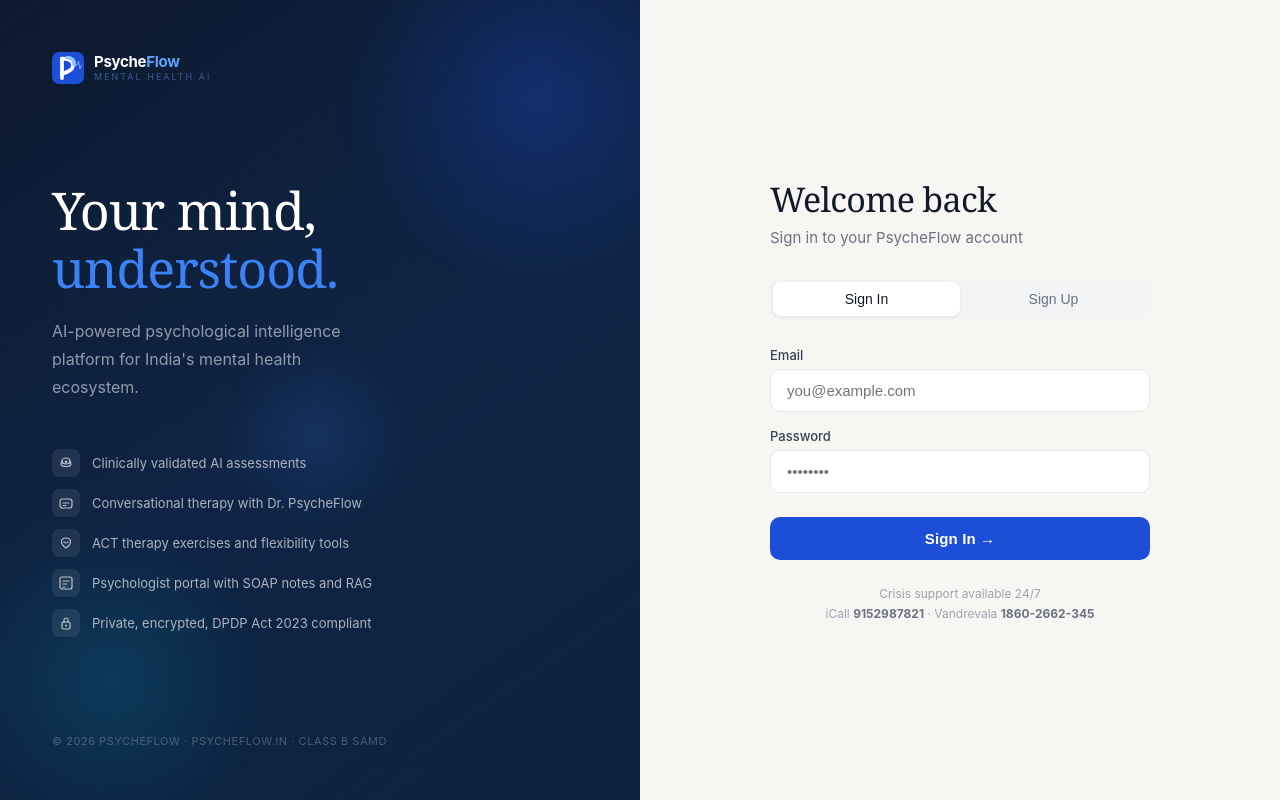
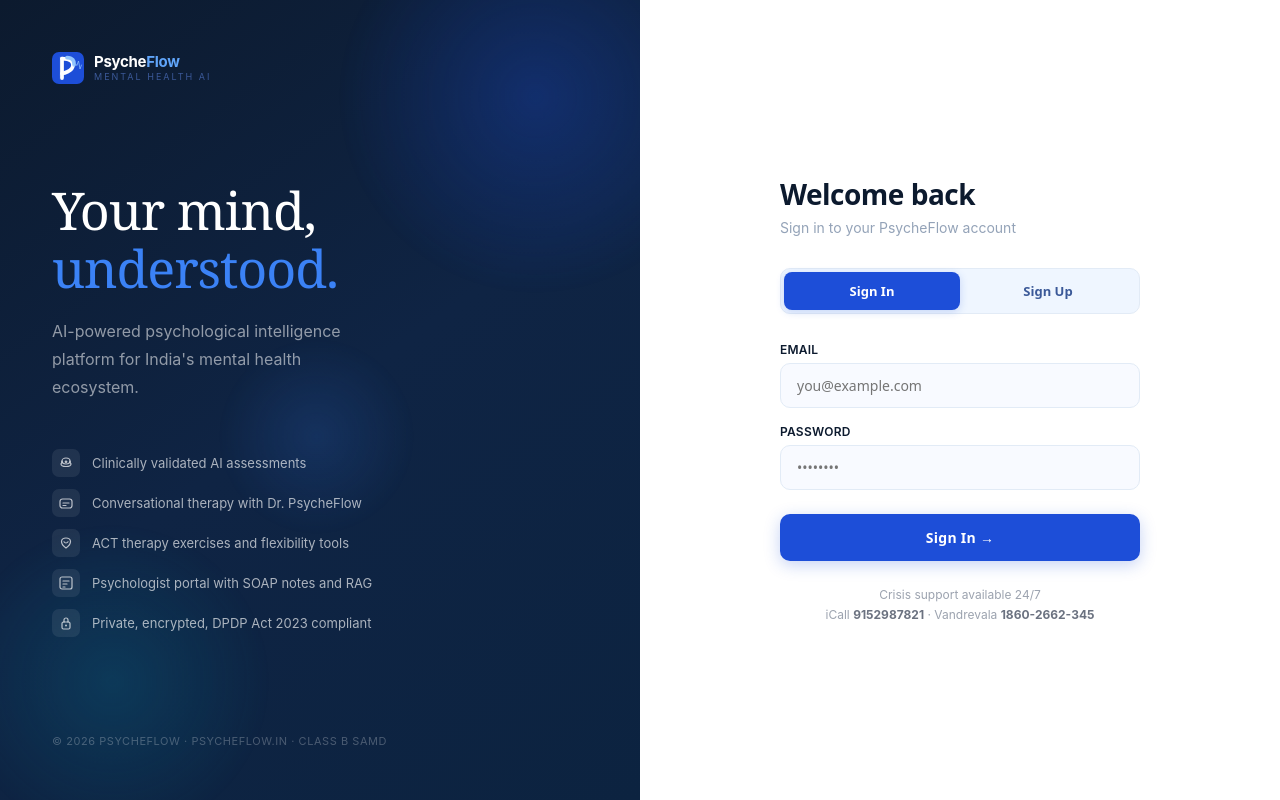
Before and after one commit to dpksaxena21/PsycheFlow, a React (Create React App) app in the folder frontend/: page / in a window 1280 px wide. Both pictures are taken after a click on the button "Get Started". Built offline with nearby package versions, Linux system fonts and the light colour scheme; a web font is replaced by a local one.

Commit message:
feat: Auth right panel redesign — white bg, Satoshi font, blue toggle, cleaner inputs

```diff
--- a/frontend/src/Auth.js
+++ b/frontend/src/Auth.js
@@ -46,7 +46,7 @@ export default function Auth({ onLogin }) {
     <div style={{
       minHeight:'100vh', display:'flex',
       fontFamily:"-apple-system, 'DM Sans', sans-serif",
-      background:'#F7F6F3'
+      background:'#F8FAFF'
     }}>
       {/* Left Panel */}
       <div onMouseMove={(e) => { const r=e.currentTarget.getBoundingClientRect(),x=(e.clientX-r.left)/r.width-0.5,y=(e.clientY-r.top)/r.height-0.5; e.currentTarget.style.setProperty('--ox',x); e.currentTarget.style.setProperty('--oy',y); }} style={{ width:'50%', minHeight:'100vh', background:'linear-gradient(145deg, #0C1A2E 0%, #0F2444 50%, #0C2340 100%)', padding:'52px', display:'flex', flexDirection:'column', justifyContent:'space-between', position:'relative', overflow:'hidden' }}>
@@ -114,37 +114,41 @@ export default function Auth({ onLogin }) {
       {/* Right Panel */}
       <div style={{
         width:'50%', display:'flex', alignItems:'center',
-        justifyContent:'center', padding:'60px'
+        justifyContent:'center', padding:'60px',
+        background:'#ffffff',
       }}>
-        <div style={{ width:'100%', maxWidth:'380px' }}>
+        <div style={{ width:'100%', maxWidth:'360px' }}>
+          <div style={{ marginBottom:32 }}>
             <h2 style={{
-            fontFamily:"'DM Serif Display', Georgia, serif",
-            fontSize:'34px', fontWeight:400, color:'#111827',
-            margin:'0 0 6px', letterSpacing:'-0.02em'
+              fontFamily:"'Satoshi', system-ui, sans-serif",
+              fontSize:'28px', fontWeight:700, color:'#0C1A2E',
+              margin:'0 0 6px', letterSpacing:'-0.5px'
             }}>
-            {mode === 'login' ? 'Welcome back' : 'Get started'}
+              {mode === 'login' ? 'Welcome back' : 'Create account'}
             </h2>
-          <p style={{ fontSize:'15px', color:'#6B7280', margin:'0 0 32px' }}>
+            <p style={{ fontSize:'14px', color:'#94a3b8', margin:0 }}>
               {mode === 'login'
                 ? 'Sign in to your PsycheFlow account'
-              : 'Create your account — it takes 30 seconds'}
+                : 'Start your mental health journey today'}
             </p>
+          </div>
 
           {/* Toggle */}
           <div style={{
-            background:'#F3F4F6', borderRadius:'10px',
-            padding:'3px', display:'flex', marginBottom:'28px'
+            background:'#EFF6FF', borderRadius:'10px',
+            padding:'3px', display:'flex', marginBottom:'28px',
+            border:'0.5px solid #E2EBF6'
           }}>
             {['login','signup'].map(m => (
               <button key={m}
                 onClick={() => { setMode(m); setError(''); setSuccess(''); }}
                 style={{
-                  flex:1, padding:'9px', border:'none', borderRadius:'8px',
-                  cursor:'pointer', fontSize:'14px', fontWeight:500,
-                  transition:'all 0.15s',
-                  background: mode === m ? '#fff' : 'transparent',
-                  color: mode === m ? '#111827' : '#6B7280',
-                  boxShadow: mode === m ? '0 1px 4px rgba(0,0,0,0.08)' : 'none'
+                  flex:1, padding:'10px', border:'none', borderRadius:'8px',
+                  cursor:'pointer', fontSize:'13px', fontWeight:600,
+                  transition:'all 0.15s', fontFamily:"'Satoshi',system-ui,sans-serif",
+                  background: mode === m ? '#1D4ED8' : 'transparent',
+                  color: mode === m ? '#fff' : '#3B5998',
+                  boxShadow: mode === m ? '0 2px 8px rgba(29,78,216,0.2)' : 'none'
                 }}>
                 {m === 'login' ? 'Sign In' : 'Sign Up'}
               </button>
@@ -152,36 +156,38 @@ export default function Auth({ onLogin }) {
           </div>
 
           {/* Email */}
-          <label style={{ fontSize:'13px', fontWeight:500, color:'#374151',
-            display:'block', marginBottom:'6px' }}>Email</label>
+          <label style={{ fontSize:'12px', fontWeight:600, color:'#0C1A2E', letterSpacing:'0.02em',
+            display:'block', marginBottom:'6px', textTransform:'uppercase' }}>Email</label>
           <input type="email" value={email}
             onChange={e => setEmail(e.target.value)}
             onKeyDown={e => e.key === 'Enter' && handleAuth()}
             placeholder="you@example.com"
             style={{
               width:'100%', padding:'12px 16px', borderRadius:'10px',
-              border:'1.5px solid #E5E7EB', fontSize:'15px',
-              boxSizing:'border-box', outline:'none', background:'#fff',
-              color:'#111827', marginBottom:'16px', transition:'border-color 0.15s'
+              border:'1.5px solid #E2EBF6', fontSize:'14px',
+              boxSizing:'border-box', outline:'none', background:'#F8FAFF',
+              color:'#0C1A2E', marginBottom:'16px', transition:'border-color 0.15s',
+              fontFamily:"'Satoshi',system-ui,sans-serif"
             }}
-            onFocus={e => e.target.style.borderColor='#1D4ED8'}
+            onFocus={e => { e.target.style.borderColor='#1D4ED8'; e.target.style.background='#fff'; }}
             onBlur={e  => e.target.style.borderColor='#E5E7EB'}
           />
 
           {/* Password */}
-          <label style={{ fontSize:'13px', fontWeight:500, color:'#374151',
-            display:'block', marginBottom:'6px' }}>Password</label>
+          <label style={{ fontSize:'12px', fontWeight:600, color:'#0C1A2E', letterSpacing:'0.02em',
+            display:'block', marginBottom:'6px', textTransform:'uppercase' }}>Password</label>
           <input type="password" value={password}
             onChange={e => setPassword(e.target.value)}
             onKeyDown={e => e.key === 'Enter' && handleAuth()}
             placeholder="••••••••"
             style={{
               width:'100%', padding:'12px 16px', borderRadius:'10px',
-              border:'1.5px solid #E5E7EB', fontSize:'15px',
-              boxSizing:'border-box', outline:'none', background:'#fff',
-              color:'#111827', marginBottom:'24px', transition:'border-color 0.15s'
+              border:'1.5px solid #E2EBF6', fontSize:'14px',
+              boxSizing:'border-box', outline:'none', background:'#F8FAFF',
+              color:'#0C1A2E', marginBottom:'24px', transition:'border-color 0.15s',
+              fontFamily:"'Satoshi',system-ui,sans-serif"
             }}
-            onFocus={e => e.target.style.borderColor='#1D4ED8'}
+            onFocus={e => { e.target.style.borderColor='#1D4ED8'; e.target.style.background='#fff'; }}
             onBlur={e  => e.target.style.borderColor='#E5E7EB'}
           />
           {mode === 'signup' && (
@@ -215,12 +221,14 @@ export default function Auth({ onLogin }) {
 
           <button onClick={handleAuth} disabled={loading}
             style={{
-              width:'100%', padding:'13px',
+              width:'100%', padding:'14px',
               background: loading ? '#9CA3AF' : '#1D4ED8',
               color:'#fff', border:'none', borderRadius:'10px',
-              fontSize:'15px', fontWeight:600,
+              fontSize:'14px', fontWeight:700,
               cursor: loading ? 'not-allowed' : 'pointer',
-              transition:'all 0.15s', letterSpacing:'0.01em'
+              transition:'all 0.15s', letterSpacing:'0.02em',
+              fontFamily:"'Satoshi',system-ui,sans-serif",
+              boxShadow: loading ? 'none' : '0 4px 16px rgba(29,78,216,0.25)'
             }}>
             {loading ? 'Please wait...' : mode === 'login' ? 'Sign In →' : 'Create Account →'}
           </button>
```
Lines whose indentation alone changed are shown as unchanged.
